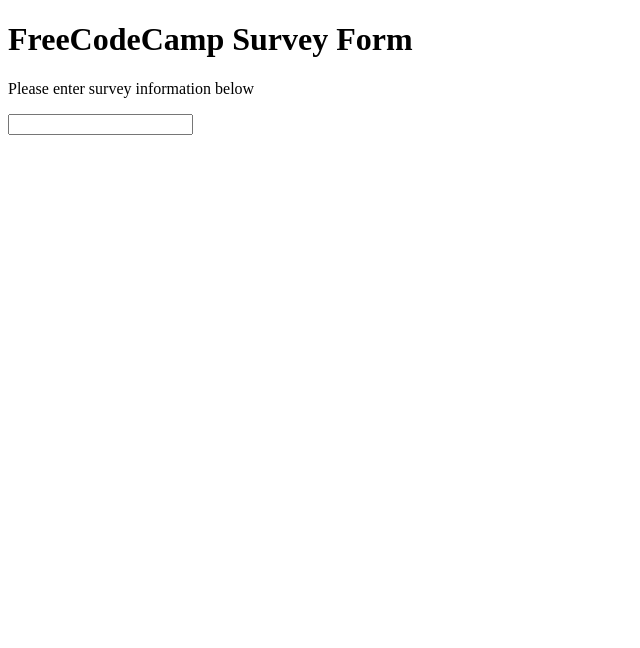
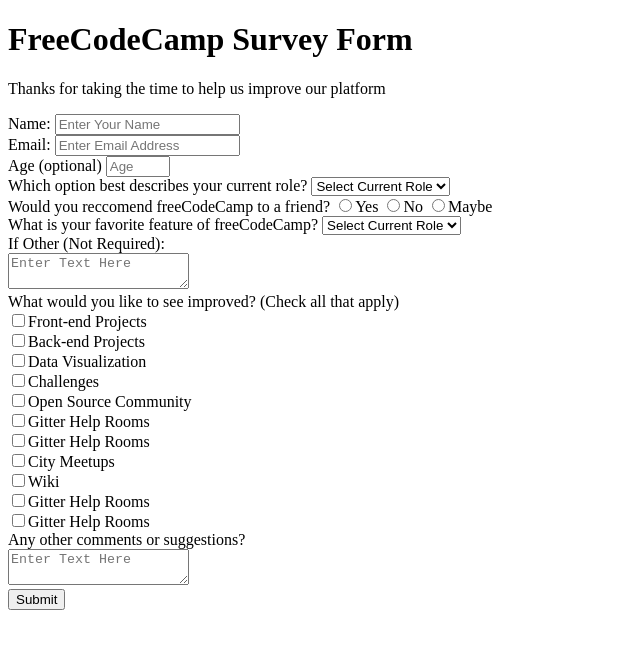
Before and after one commit to MonikkaKindaCodes/FCC-Survey-Form, a plain HTML site: page index.html in a window 1280 px wide. Shown: the whole page, without its empty margins (0-640 px from the left). Drawn offline with Linux system fonts and the light colour scheme.

Commit message:
HTML for Survey Form
HTML for Survey Form

```diff
--- a/index.html
+++ b/index.html
@@ -10,12 +10,85 @@
     </head>
     <body>
         <h1 id="title">FreeCodeCamp Survey Form</h1>
-        <p id="description">Please enter survey information below</p>
-        <form id="survey-form">
-            <input type="text">
+            <p id="description">Thanks for taking the time to help us improve our platform</p>
+            <div class="container">
+                <form id="survey-form">
+                    <label id="name" for="name">Name:</label>
+                        <input type="text" name="name" required placeholder="Enter Your Name"><br>
+                    <label id="email" for="email">Email: </label>
+                        <input type="email" name="email" required placeholder="Enter Email Address"><br>
+                    <label id="age" for="age">Age (optional)</label>
+                        <input type="number" name="age" required placeholder="Age" min="13" max="105"><br>
+                    <label id="current-role" for="current-role">Which option best describes your current role?</label>
+                        <select id="dropdown">
+                            <option value="" disabled selected hidden>Select Current Role</option>
+                            <option value="student">Student</option>
+                            <option value="full-time-job">Full Time Job</option>
+                            <option value="full-time-learner">Full Time Learner</option>
+                            <option value="part-time-job">Part Time Job</option>
+                            <option value="not-to-say">Prefer Not to Say</option>
+                            <option value="other">Other</option>
+                        </select><br>
+                    <label id="reccomendation" for="reccomendation">Would you reccomend freeCodeCamp to a friend?
+                        <input type="radio" value="yes" id="reccomendation">Yes
+                    </label>
+                    <label id="reccomendation" for="reccomendation">
+                        <input type="radio" value="no" id="reccomendation">No
+                    </label>
+                    <label id="reccomendation" for="reccomendation"></label>
+                    <input type="radio" value="maybe" id="reccomendation">Maybe
+                    </label><br>
+                    <label id="features" for="features">What is your favorite feature of freeCodeCamp?</label>
+                    <select id="dropdown">
+                        <option value="" disabled selected hidden>Select Current Role</option>
+                        <option value="challenges">Challenges</option>
+                        <option value="projects">Projects</option>
+                        <option value="community">Community</option>
+                        <option value="open-source">Open Source</option>
+                        <option value="not-to-say">Prefer Not to Say</option>
+                        <option value="other">Other</option>
+                    </select><br>
+                    <label id="other" for="other" name="other">If Other (Not Required):</label><br>
+                        <textarea id="other" name="other" minlength="0" maxlength="150" size="20" placeholder="Enter Text Here"></textarea><br>
+                    <label id="improve" for="improve" name="improve" >What would you like to see improved? (Check all that apply)</label><br>
+                    <label for="front-end">
+                        <input id="front-end" value="front-end" type="checkbox" name="front-end">Front-end Projects
+                    </label><br>
+                    <label for="back-end">
+                        <input id="back-end" value="back-end" type="checkbox" name="back-end">Back-end Projects
+                    </label><br>
+                    <label for="data">
+                        <input id="data" value="data" type="checkbox" name="data">Data Visualization
+                    </label><br>
+                    <label for="challenges">
+                        <input id="challenges" value="challenges" type="checkbox" name="challenges">Challenges
+                    </label><br>
+                    <label for="open-source">
+                        <input id="open-source" value="open-source" type="checkbox" name="open-source">Open Source Community
+                    </label><br>
+                    <label for="gitter">
+                        <input id="gitter" value="gitter" type="checkbox" name="gitter">Gitter Help Rooms
+                    </label><br>
+                    <label for="videos">
+                        <input id="videos" value="videos" type="checkbox" name="videos">Gitter Help Rooms
+                    </label><br>
+                    <label for="city-meet">
+                        <input id="city-meet" value="city-meet" type="checkbox" name="city-meet">City Meetups
+                    </label><br>
+                    <label for="wiki">
+                        <input id="wiki" value="wiki" type="checkbox" name="wiki">Wiki
+                    </label><br>
+                    <label for="forum">
+                        <input id="forum" value="forum" type="checkbox" name="forum">Gitter Help Rooms
+                    </label><br>
+                    <label for="courses">
+                        <input id="courses" value="courses" type="checkbox" name="courses">Gitter Help Rooms
+                    </label><br>
+                    <label id="comments" for="comments" >Any other comments or suggestions?</label><br>
+                    <textarea id="comments" name="comments" minlength="0" maxlength="150" size="20" placeholder="Enter Text Here"></textarea><br>
+                    <button type="submit">Submit</button>
+                </form>
+        </div>
 
-        </form>
-
-        <script src="" async defer></script>
     </body>
 </html>
```
